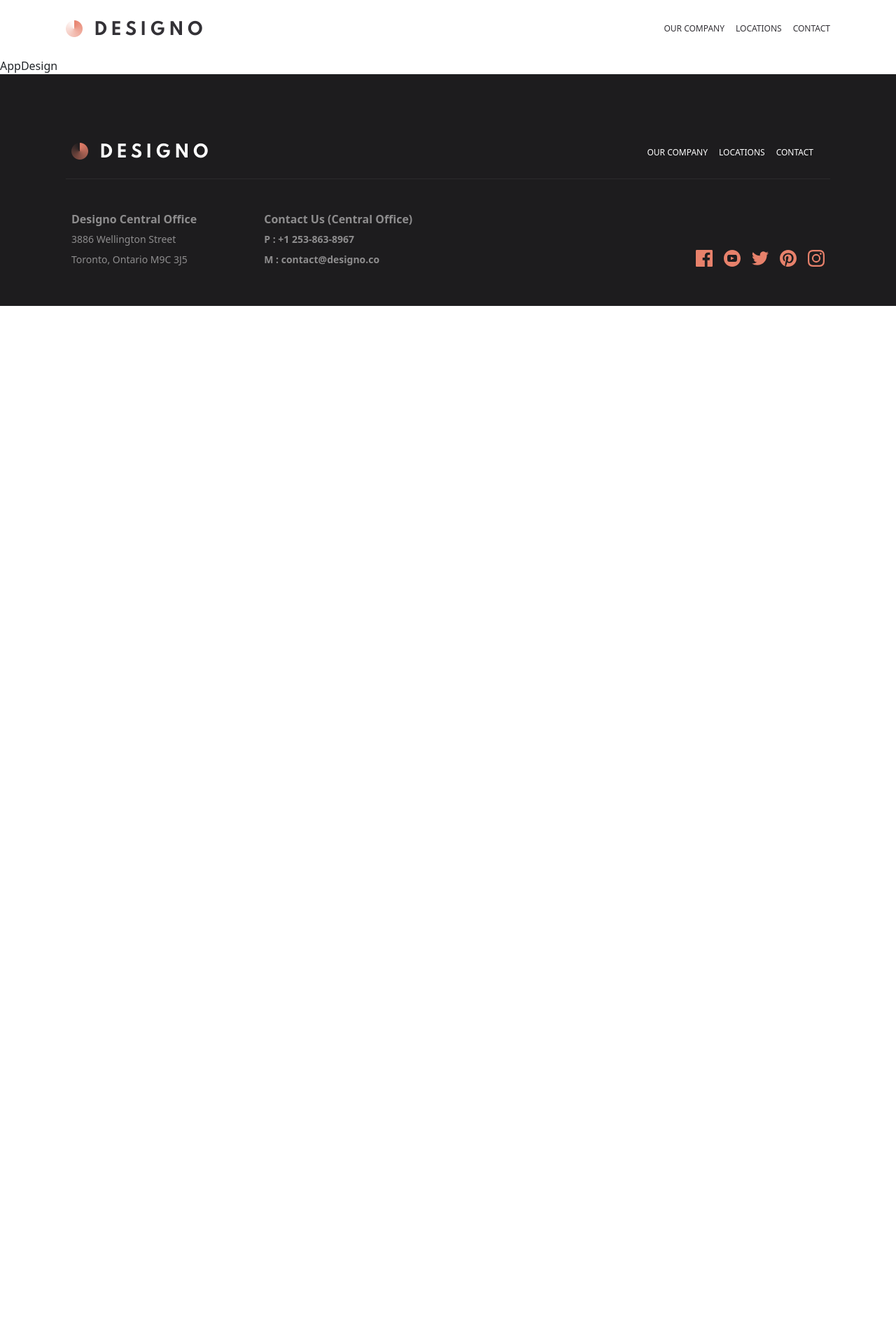
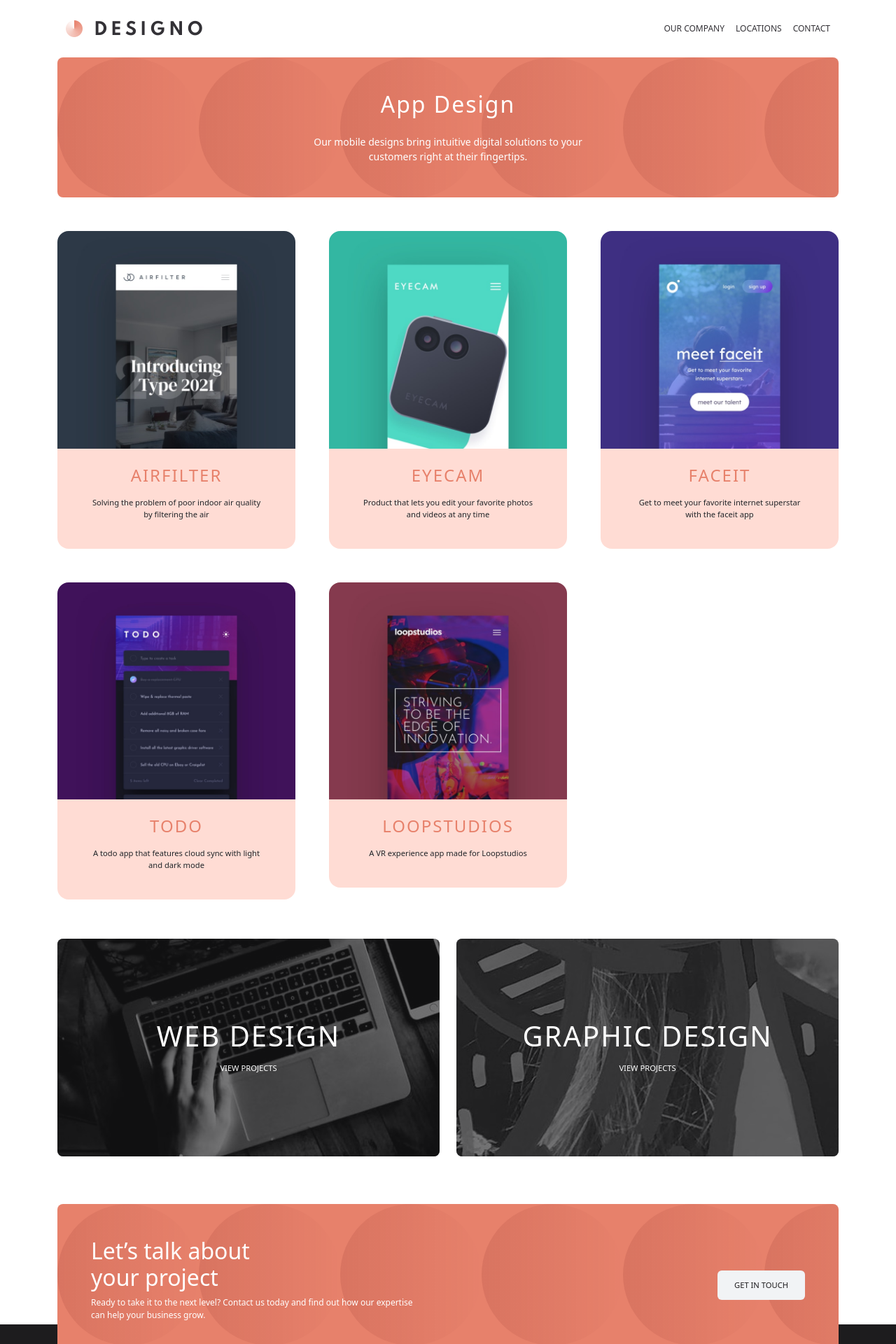
Before and after one commit to ShaimaaAKamal/designo, a React (Create React App) app: page /app in a window 1280 px wide. Shown: the top 1920 px of the page at 70% size. Before the commit the page ends 800 px from the top, so only its background shows below. Built offline with nearby package versions, Linux system fonts and the light colour scheme.

Commit message:
app design

```diff
--- a/src/Components/AppDesign/AppDesign.jsx
+++ b/src/Components/AppDesign/AppDesign.jsx
@@ -1,7 +1,37 @@
-import React from 'react'
+import React from 'react';
+import importAll from '../../js/images';
+import DesignHeading from '../DesgnHeading/DesignHeading';
+import DesignCards from '../DesignCards/DesignCards';
+import LetsTalk from '../LetsTalk/LetsTalk';
+import graphic from '../../assets/home/desktop/image-graphic-design.jpg';
+import graphicMedium from '../../assets/home/tablet/image-graphic-design.jpg';
+import graphicSmall from '../../assets/home/mobile/image-graphic-design.jpg';
+import webSmall from '../../assets/home/mobile/image-web-design.jpg';
+import webLarge from '../../assets/home/desktop/image-web-design-small.jpg';
+import webMedium from '../../assets/home/tablet/image-web-design.jpg';
+import HomeCard from '../HomeCard/HomeCard';
+
 
 export default function AppDesign() {
+     const designTitles=['AIRFILTER','EYECAM','FACEIT','TODO','LOOPSTUDIOS']
+     const designMessages=['Solving the problem of poor indoor air quality by filtering the air','Product that lets you edit your favorite photos and videos at any time','Get to meet your favorite internet superstar with the faceit app','A todo app that features cloud sync with light and dark mode','A VR experience app made for Loopstudios'];
+     const images = importAll(require.context('../../assets/app-design/desktop', false, /\.(jpg)$/));
   return (
-    <div>AppDesign</div>
+    <div className='container-lg'>
+      <DesignHeading title='app design'>
+            Our mobile designs bring intuitive digital solutions
+            to your customers right at their fingertips.
+      </DesignHeading>
+      <DesignCards images={images} titles={designTitles} messages={designMessages}/>
+        <div className="row gy-4 py-2">
+                <div className="col-lg-6">
+                     <HomeCard Large={webLarge} Medium={webMedium} Small={webSmall} title='web design' route='web' />
+                </div>
+                <div className="col-lg-6">
+                    <HomeCard Large={graphic} Medium={graphicMedium} Small={graphicSmall} title='graphic design' route='graphic' />
+                </div>
+      </div>
+      <LetsTalk/>
+    </div>
   )
 }
```
